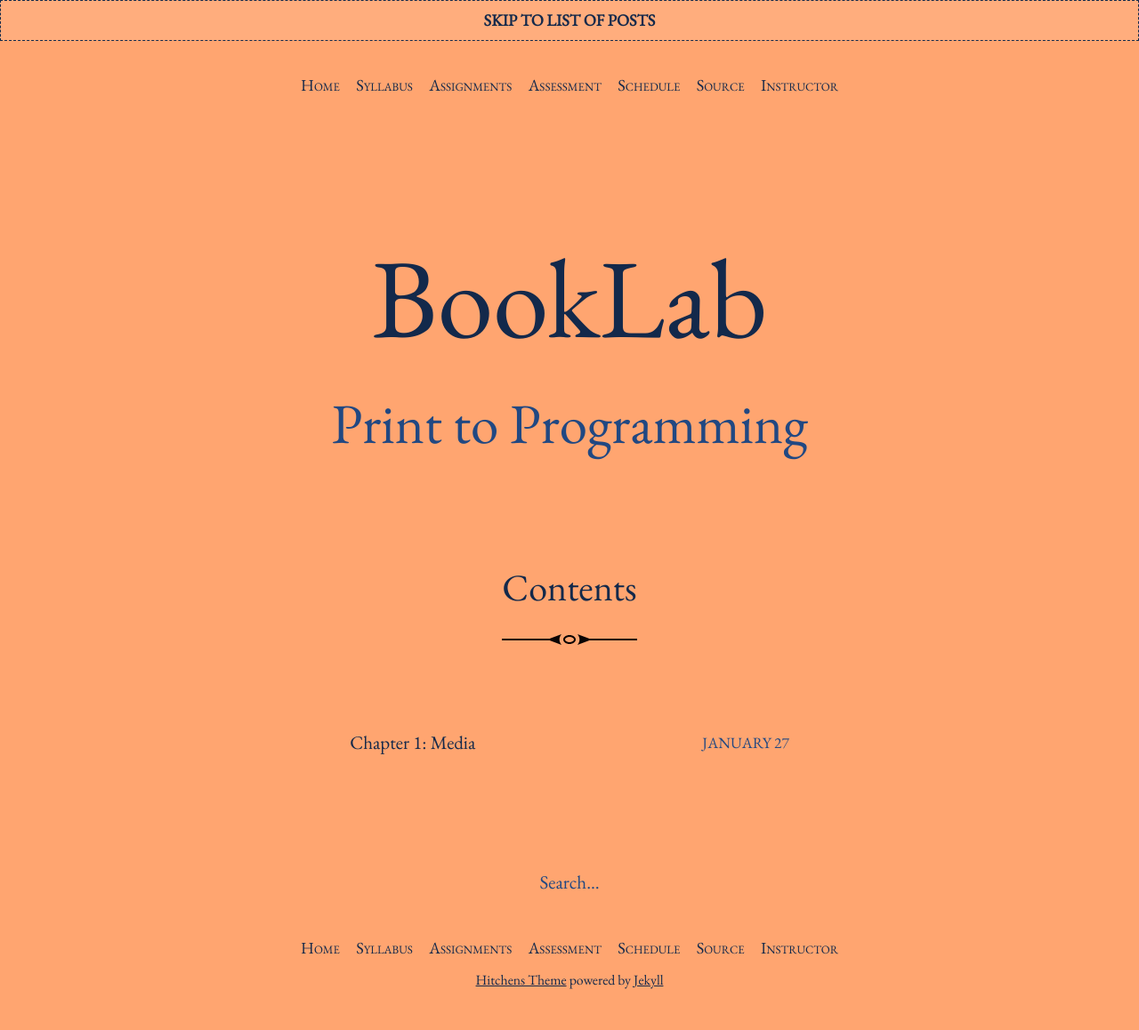
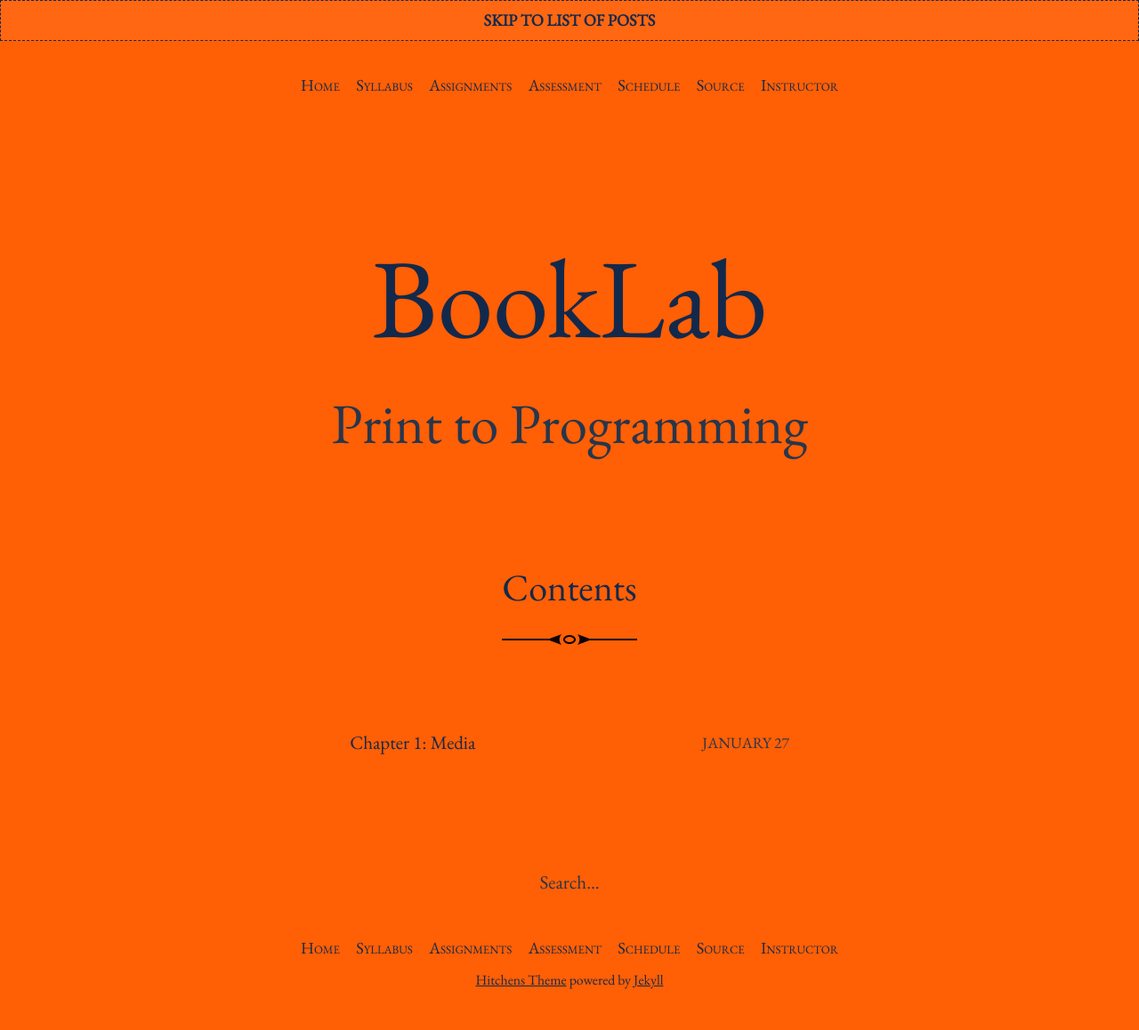
Before and after one commit to rccordell/s25bl, a Jekyll site: the page built from index.html, in a window 1280 px wide. Shown: the whole page at 89% size. Built offline with Jekyll 4.4.1, drawn with Linux system fonts in a browser that asks for light colours; the list of posts is cut into pages by our own code.

Commit message:
Update _variables.scss

```diff
--- a/_sass/_variables.scss
+++ b/_sass/_variables.scss
@@ -1,7 +1,7 @@
-$brand-color:         #FFA570;
+$brand-color:         #FF5F05;
 $highlight:           lighten($brand-color, 35%);
 $text-color:          #13294B;
-$muted-text-color:    #214882;
+$muted-text-color:    #27364C;
 $font-family:         "EB Garamond", Garamond, "Times New Roman", serif;
 
 $on-bigphone:         375px;
```
